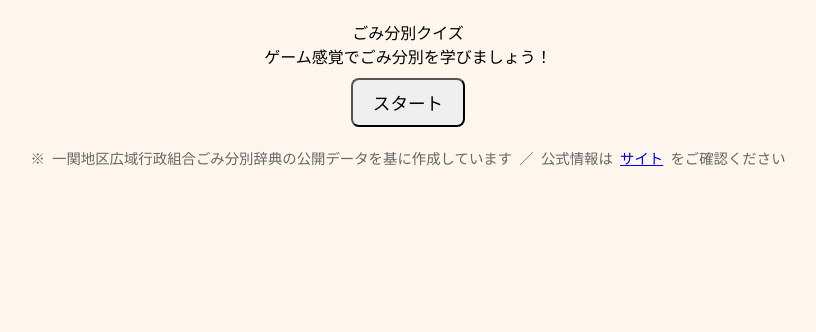
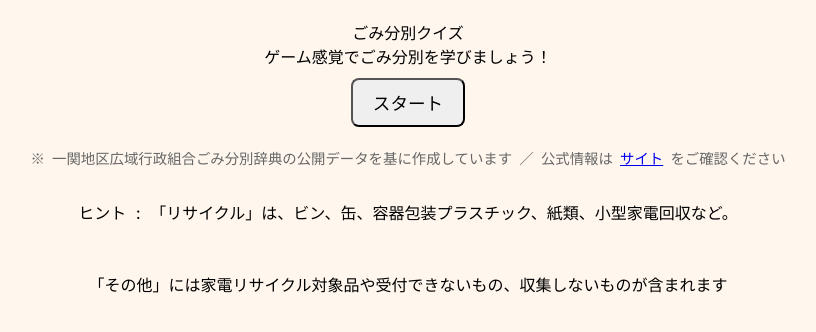
Before and after one commit to evergreen90/garbage-game, a Flask app: page / in a window 1280 px wide. Shown: the top 332 px of the page, without its empty margins (232-1048 px from the left). Run offline with Flask 3, Linux system fonts and the light colour scheme.

Commit message:
indexにヒントを掲載

```diff
--- a/templates/index.html
+++ b/templates/index.html
@@ -27,13 +27,17 @@
         <div class="choices">
             <button onclick="answer('燃やすごみ')">燃やすごみ</button>
             <button onclick="answer('燃やせないごみ')">燃やせないごみ</button>
-            <button onclick="answer('資源ごみ')">資源ごみ</button>
+            <button onclick="answer('リサイクル')">リサイクル</button>
             <button onclick="answer('粗大ごみ')">粗大ごみ</button>
             <button onclick="answer('その他')">その他</button>
         </div>
         <div id="result" class="result"></div>
     </div>
 
+    <br>
+    <p>ヒント : 「リサイクル」は、ビン、缶、容器包装プラスチック、紙類、小型家電回収など。</p>
+    <br>
+    <p>「その他」には家電リサイクル対象品や受付できないもの、収集しないものが含まれます</p>
     <script src="/static/script.js"></script>
 </body>
 
```
